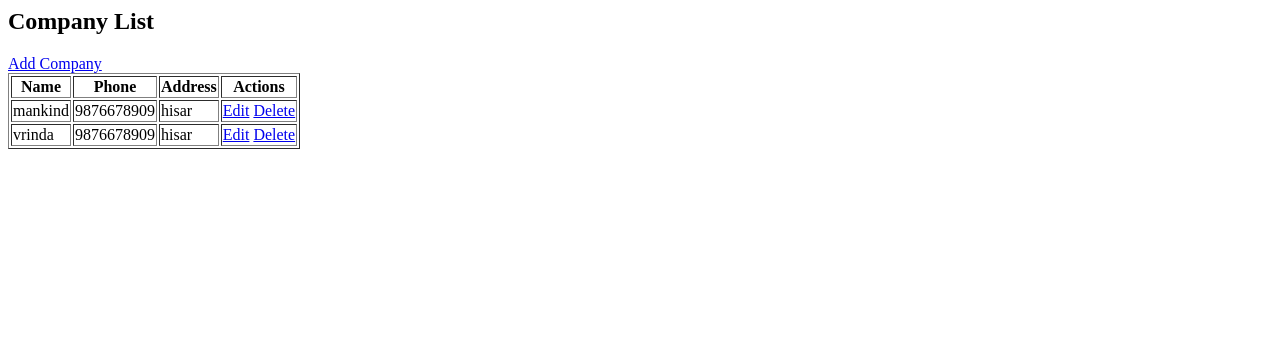
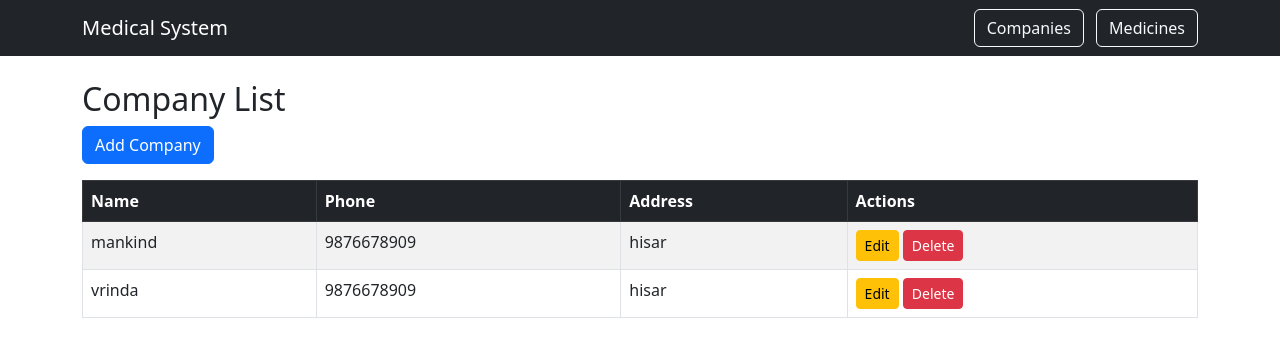
Before and after one commit to mitvr006/Projects, a Django app: page /companies/ in a window 1280 px wide. Shown: the top 357 px of the page. Run offline with Django 5.2, Linux system fonts and the light colour scheme; data comes from the database, SQL or seed files in the repository.

Commit message:
Added Bootstrap UI, base template, navigation bar and improved company & medicine page layout

```diff
--- /dev/null
+++ b/templates/base.html
@@ -0,0 +1,24 @@
+<!DOCTYPE html>
+<html>
+<head>
+    <title>Medical Management System</title>
+    <link href="https://cdn.jsdelivr.net/npm/bootstrap@5.3.0/dist/css/bootstrap.min.css" rel="stylesheet">
+</head>
+<body>
+
+<nav class="navbar navbar-expand-lg navbar-dark bg-dark">
+  <div class="container">
+    <a class="navbar-brand" href="#">Medical System</a>
+    <div>
+      <a class="btn btn-outline-light me-2" href="{% url 'company_list' %}">Companies</a>
+      <a class="btn btn-outline-light" href="{% url 'medicine_list' %}">Medicines</a>
+    </div>
+  </div>
+</nav>
+
+<div class="container mt-4">
+    {% block content %}{% endblock %}
+</div>
+
+</body>
+</html>
--- a/templates/companies/company_list.html
+++ b/templates/companies/company_list.html
@@ -1,22 +1,31 @@
+{% extends 'base.html' %}
+{% block content %}
+
 <h2>Company List</h2>
-<a href="{% url 'company_create' %}">Add Company</a>
+<a class="btn btn-primary mb-3" href="{% url 'company_create' %}">Add Company</a>
 
-<table border="1">
+<table class="table table-bordered table-striped">
+    <thead class="table-dark">
         <tr>
             <th>Name</th>
             <th>Phone</th>
             <th>Address</th>
             <th>Actions</th>
         </tr>
+    </thead>
+    <tbody>
         {% for company in companies %}
         <tr>
             <td>{{ company.name }}</td>
             <td>{{ company.phone }}</td>
             <td>{{ company.address }}</td>
             <td>
-            <a href="{% url 'company_update' company.pk %}">Edit</a>
-            <a href="{% url 'company_delete' company.pk %}">Delete</a>
+                <a class="btn btn-warning btn-sm" href="{% url 'company_update' company.pk %}">Edit</a>
+                <a class="btn btn-danger btn-sm" href="{% url 'company_delete' company.pk %}">Delete</a>
             </td>
         </tr>
         {% endfor %}
+    </tbody>
 </table>
+
+{% endblock %}
```
Also changed, not shown: templates/companies/company_form.html (+8 -2 lines), templates/medicines/medicine_list.html (+13 -4 lines). Lines whose indentation alone changed are shown as unchanged.
